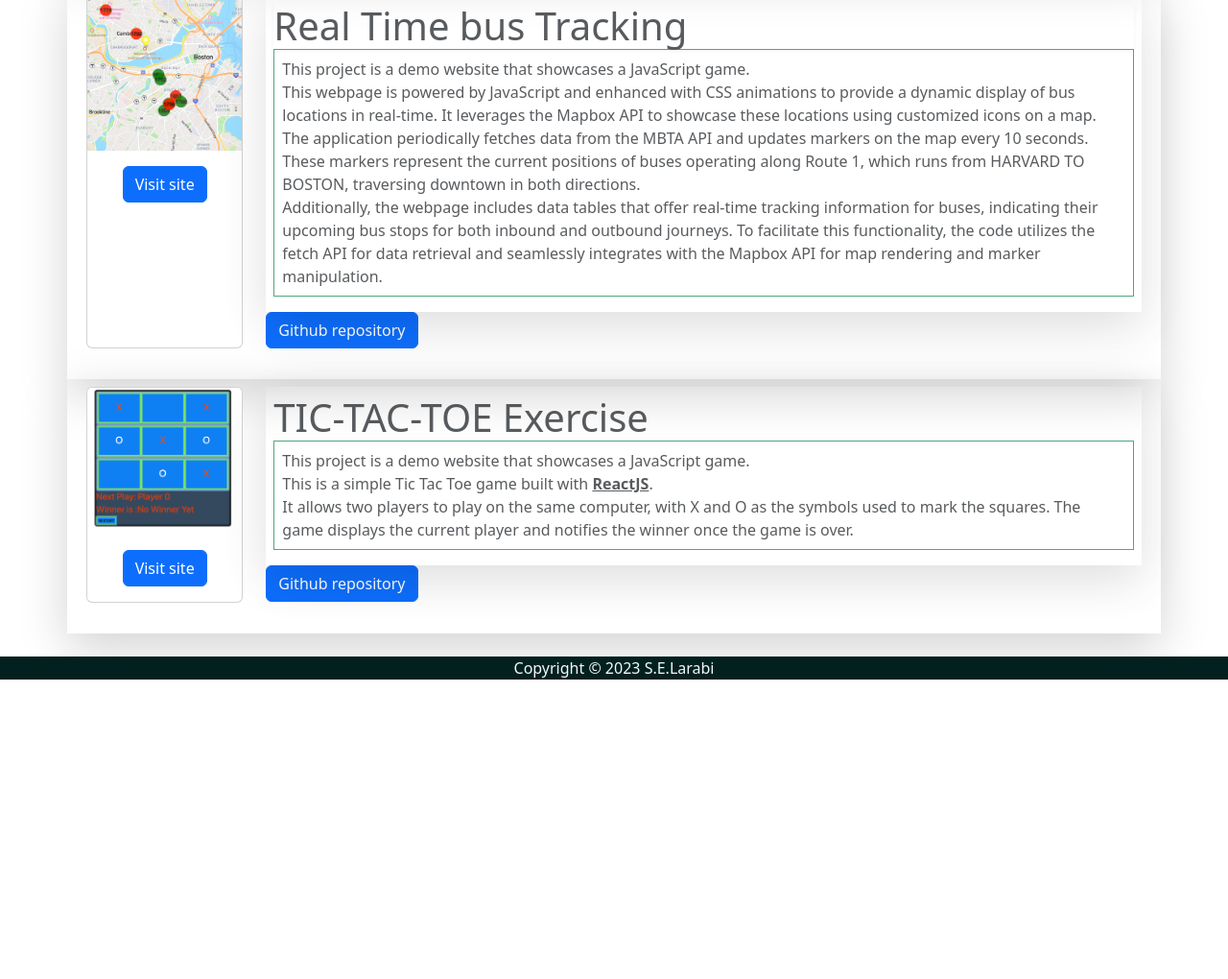
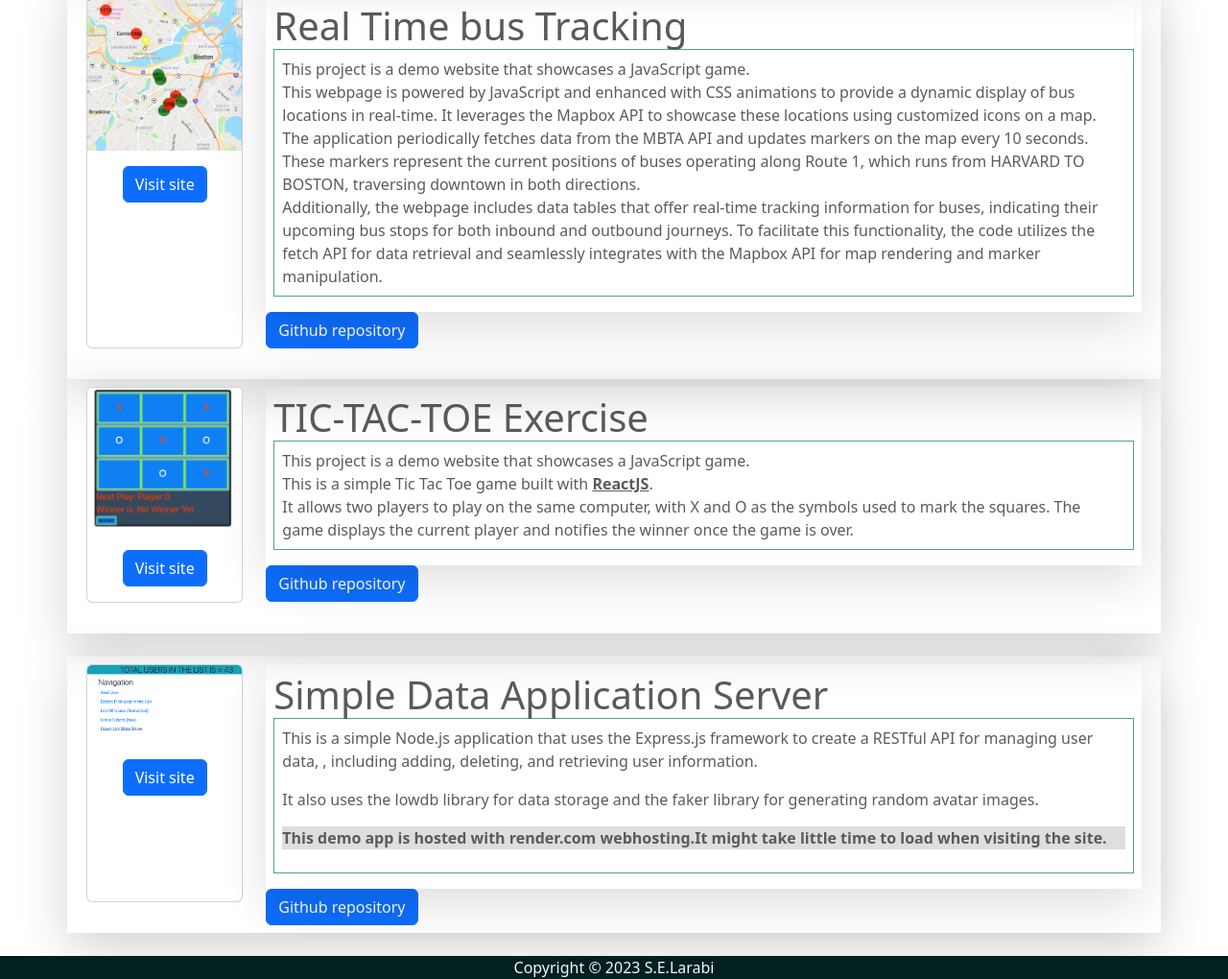
Before and after one commit to SElarabi/Portfolio, a plain HTML site: page projects.html in a window 1280 px wide. Shown: the part 817-1837 px from the top of the page at 96% size. Before the commit the page ends 1525 px from the top, so only its background shows below. Drawn offline with nearby package versions, Linux system fonts and the light colour scheme.

Commit message:
add server_app png and projects

```diff
--- a/projects.html
+++ b/projects.html
@@ -229,6 +229,49 @@
       </div>
     </div>
     <br />
+    <!-- Application Server Demo-->
+    <div class="container shadow-lg">
+      <div class="row p-md-2">
+        <div class="col-md-2 mb-4">
+          <div class="card h-100">
+            <img src="./pictures/Server_app.png" alt="Server_app image" class="card-img-top" />
+            <div class="card-body text-center">
+              <a href='https://simple-data-application-server.onrender.com/' ,target="_blank"
+                class="btn btn-primary">Visit site</a>
+            </div>
+          </div>
+        </div>
+
+        <div class="col">
+          <span class="d-block p-2 opacity-75 shadow-lg">
+            <h5 class="card-title display-6">Simple Data Application Server</h5>
+
+            <div class="border border-success p-2 mb-2">
+              <article>
+                <p> This is a simple Node.js application that uses the Express.js framework to create a RESTful API for
+                  managing user data, , including adding, deleting, and retrieving user
+                  information.</p>
+                <p>It also uses the lowdb library for data storage and the faker library for generating random avatar
+                  images.</p>
+                <p style="font-weight: bold; background-color: lightgray;">
+                  This demo app is hosted with render.com webhosting.It might take little time to load when visiting the
+                  site.
+                </p>
+
+
+
+              </article>
+            </div>
+          </span>
+
+          <div class="card-body">
+            <a href="#" onclick="window.open('https://github.com/SElarabi/Application_server','blank')"
+              class="btn btn-primary opacity-100">Github repository</a>
+          </div>
+        </div>
+      </div>
+    </div>
+    <br />
   </main>
 
   <!-- Footer -->
```
Also changed, not shown: pictures/Server_app.png (added).
